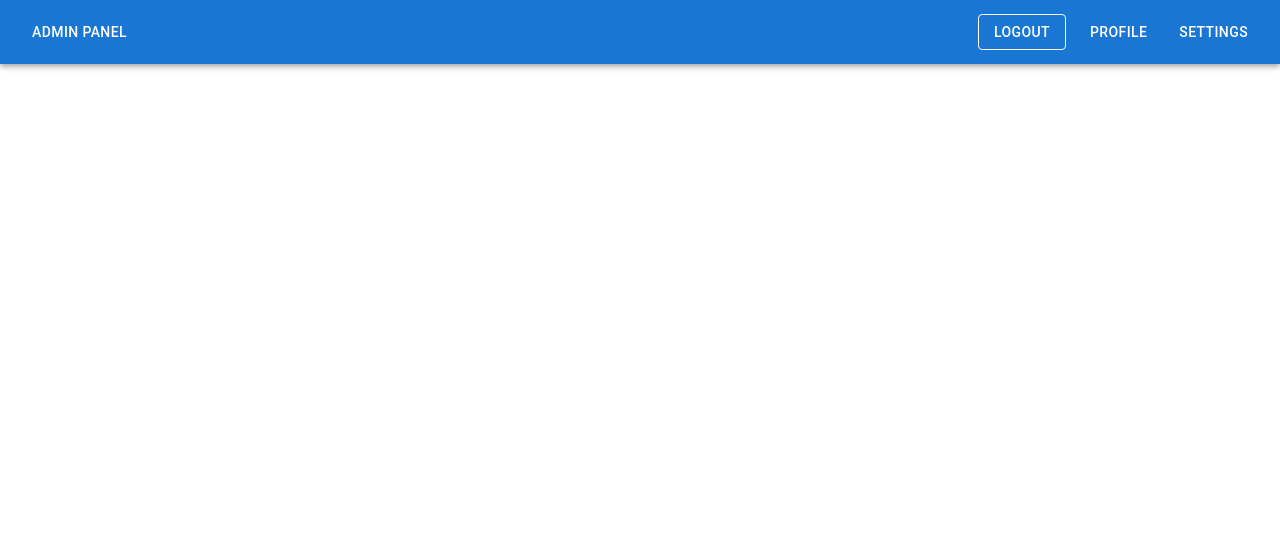
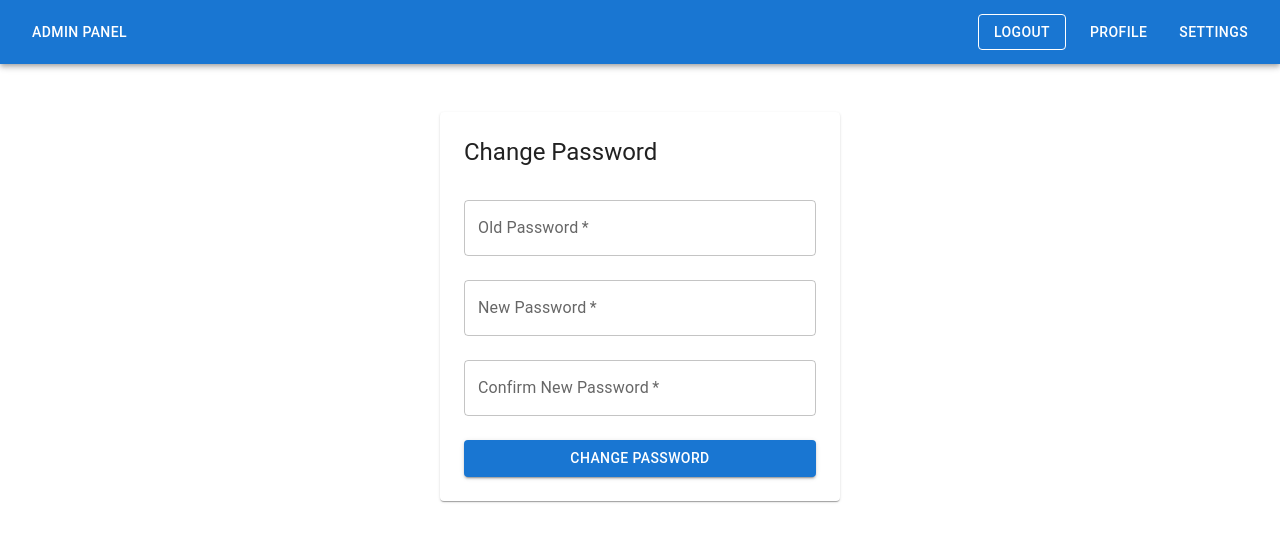
Before and after one commit to nikunjjadav123/medicine-system-node-prism-redis, a React (Vite) app in the folder admin-panel/: page /change-password in a window 1280 px wide. Shown: the top 542 px of the page. Built offline with nearby package versions, Linux system fonts and the light colour scheme; no server answers; sample sign-in values are in the browser's storage.

Commit message:
Change Password Logic Done Frontend site and also put some condition to hide some settings for normal admin and users

```diff
--- a/admin-panel/package.json
+++ b/admin-panel/package.json
@@ -15,6 +15,7 @@
     "@mui/icons-material": "^7.3.6",
     "@mui/material": "^7.3.6",
     "axios": "^1.13.2",
+    "jwt-decode": "^4.0.0",
     "react": "^19.2.0",
     "react-dom": "^19.2.0",
     "react-router-dom": "^7.11.0"
--- a/admin-panel/src/components/Navbar.jsx
+++ b/admin-panel/src/components/Navbar.jsx
@@ -1,12 +1,13 @@
 import { Link, useNavigate } from "react-router-dom";
+import { useAuth } from "../context/AuthContext";
 import { AppBar, Toolbar, Typography, Button, Box } from "@mui/material";
 
 export default function Navbar() {
   const navigate = useNavigate();
-  const token = localStorage.getItem("token");
+  const { user, logout } = useAuth();
 
-  const logout = () => {
-    localStorage.removeItem("token");
+  const handleLogout = () => {
+    logout();
     navigate("/login", { replace: true });
   };
 
@@ -14,21 +15,25 @@ export default function Navbar() {
     <AppBar position="static" color="primary">
       <Toolbar sx={{ display: "flex", justifyContent: "space-between" }}>
 
-        <Typography variant="h6" component="div">
-              <Button
-                component={Link}
-                to="/dashboard"
-                color="inherit"
-              >Admin Panel</Button>
+        {/* Logo / Title */}
+        <Typography variant="h6">
+          <Button
+            component={Link}
+            to="/dashboard"
+            color="inherit"
+          >
+            Admin Panel
+          </Button>
         </Typography>
 
+        {/* Right side */}
         <Box sx={{ display: "flex", gap: 2 }}>
-          {token && (
+          {user ? (
             <>
               <Button
                 variant="outlined"
                 color="inherit"
-                onClick={logout}
+                onClick={handleLogout}
               >
                 Logout
               </Button>
@@ -40,6 +45,7 @@ export default function Navbar() {
               >
                 Profile
               </Button>
+
               <Button
                 component={Link}
                 to="/settings"
@@ -48,6 +54,14 @@ export default function Navbar() {
                 Settings
               </Button>
             </>
+          ) : (
+            <Button
+              component={Link}
+              to="/login"
+              color="inherit"
+            >
+              Login
+            </Button>
           )}
         </Box>
 
@@ -55,29 +69,3 @@ export default function Navbar() {
     </AppBar>
   );
 }
-
-const styles = {
-  nav: {
-    display: "flex",
-    justifyContent: "space-between",
-    alignItems: "center",
-    padding: "12px 20px",
-    background: "#222",
-    color: "#fff",
-  },
-  logo: {
-    margin: 0,
-  },
-  links: {
-    display: "flex",
-    gap: "15px",
-    alignItems: "center",
-  },
-  logoutBtn: {
-    background: "red",
-    color: "white",
-    border: "none",
-    padding: "6px 12px",
-    cursor: "pointer",
-  },
-};
--- /dev/null
+++ b/admin-panel/src/components/SuperAdminOnly.jsx
@@ -0,0 +1,8 @@
+import { useAuth } from "../context/AuthContext";
+
+const SuperAdminOnly = ({ children }) => {
+  const { user } = useAuth();
+  return user?.role === "SUPER_ADMIN" ? children : null;
+};
+
+export default SuperAdminOnly;
--- /dev/null
+++ b/admin-panel/src/context/AuthContext.jsx
@@ -0,0 +1,45 @@
+import { createContext, useContext, useEffect, useState } from "react";
+import { jwtDecode } from "jwt-decode";
+
+const AuthContext = createContext(null);
+
+export const AuthProvider = ({ children }) => {
+  const [user, setUser] = useState(null);
+
+  // On page reload
+  useEffect(() => {
+    const token = localStorage.getItem("token");
+    if (!token) return;
+
+    try {
+      setUser(jwtDecode(token));
+    } catch {
+      localStorage.removeItem("token");
+      setUser(null);
+    }
+  }, []);
+
+  // 🔥 MUST be used after login
+  const login = (token) => {
+    try {
+      localStorage.setItem("token", token);
+      const decoded = jwtDecode(token);
+      setUser(decoded); // <-- instant navbar update
+    } catch (err) {
+      console.error("Login token invalid", err);
+    }
+  };
+
+  const logout = () => {
+    localStorage.removeItem("token");
+    setUser(null);
+  };
+
+  return (
+    <AuthContext.Provider value={{ user, login, logout }}>
+      {children}
+    </AuthContext.Provider>
+  );
+};
+
+export const useAuth = () => useContext(AuthContext);
--- a/admin-panel/src/main.jsx
+++ b/admin-panel/src/main.jsx
@@ -2,13 +2,15 @@ import React from "react";
 import ReactDOM from "react-dom/client";
 import App from "./App.jsx";
 import { ThemeModeProvider } from "./context/ThemeContext";
-
+import { AuthProvider } from "./context/AuthContext";
 const root = document.getElementById("root");
 
 ReactDOM.createRoot(root).render(
   <React.StrictMode>
-     <ThemeModeProvider>
-      <App />
-     </ThemeModeProvider>
+    <AuthProvider>
+      <ThemeModeProvider>
+        <App />
+      </ThemeModeProvider>
+    </AuthProvider>
   </React.StrictMode>
 );
--- a/admin-panel/src/pages/AppSettings.jsx
+++ b/admin-panel/src/pages/AppSettings.jsx
@@ -2,11 +2,10 @@ import { Box, Switch, Typography, Paper } from "@mui/material";
 import { useThemeMode } from "../context/ThemeContext";
 import LockOutlinedIcon from "@mui/icons-material/LockOutlined";
 import SettingsIcon from "@mui/icons-material/Settings";
-import PersonOutlineIcon from "@mui/icons-material/PersonOutline";
 import LanguageIcon from "@mui/icons-material/Language";
 import DangerousIcon from "@mui/icons-material/Dangerous";
-
-
+import SuperAdminOnly from "../components/SuperAdminOnly";
+import { Link } from "react-router-dom";
 export default function AppSettings() {
   const { mode, toggleTheme } = useThemeMode();
 
@@ -53,19 +52,45 @@ export default function AppSettings() {
             gap: 1.5,
           }}
         >
-          <Typography>
+          <Typography
+            component={Link}
+            to="/change-password"
+            sx={{
+              color: mode === "dark"
+                ? "rgba(255, 255, 255, 0.87)"
+                : "rgba(0, 0, 0, 0.87)",
+              textDecoration: "none",
+              "&:hover": {
+                textDecoration: "underline",
+              },
+            }}
+          >
             Change admin password
           </Typography>
 
-          <Typography>
+          <Typography
+            component={Link}
+            to="/forge-logut-all"
+            sx={{
+              color: mode === "dark"
+                ? "rgba(255, 255, 255, 0.87)"
+                : "rgba(0, 0, 0, 0.87)",
+              textDecoration: "none",
+              "&:hover": {
+                textDecoration: "underline",
+              },
+            }}
+          >
             Force logout all sessions
           </Typography>
-
+         <SuperAdminOnly>
             <Typography>
               IP allowlist / blocklist
             </Typography>
+         </SuperAdminOnly>
         </Box>
       </Paper>
+      <SuperAdminOnly>
           <Paper sx={{ p: 3, mt: 3 }}>
             <Box sx={{ display: "flex", alignItems: "center", mb: 2 }}>
               <LanguageIcon sx={{ mr: 1 }} />
@@ -121,6 +146,7 @@ export default function AppSettings() {
               </Typography>
             </Box>
           </Paper>
+      </SuperAdminOnly>
     </Box>
   );
 }
--- /dev/null
+++ b/admin-panel/src/pages/ChangePassword.jsx
@@ -0,0 +1,119 @@
+import { useState } from "react";
+import {
+  Box,
+  Button,
+  Paper,
+  TextField,
+  Typography,
+  Alert,
+} from "@mui/material";
+import api from "../services/api";
+
+const ChangePassword = () => {
+  const [form, setForm] = useState({
+    oldPassword: "",
+    newPassword: "",
+    confirmPassword: "",
+  });
+
+  const [loading, setLoading] = useState(false);
+  const [error, setError] = useState("");
+  const [success, setSuccess] = useState("");
+
+  const handleChange = (e) => {
+    setForm({ ...form, [e.target.name]: e.target.value });
+  };
+
+  const handleSubmit = async (e) => {
+    e.preventDefault();
+
+    setError("");
+    setSuccess("");
+
+    if (form.newPassword !== form.confirmPassword) {
+      return setError("New password and confirm password do not match");
+    }
+
+    try {
+      setLoading(true);
+
+      await api.put("/api/change-password", {
+        oldPassword: form.oldPassword,
+        newPassword: form.newPassword,
+      });
+
+      setSuccess("Password changed successfully");
+      setForm({
+        oldPassword: "",
+        newPassword: "",
+        confirmPassword: "",
+      });
+    } catch (err) {
+      setError(
+        err.response?.data?.message || "Failed to change password"
+      );
+    } finally {
+      setLoading(false);
+    }
+  };
+
+  return (
+    <Box sx={{ maxWidth: 400, mx: "auto", mt: 6 }}>
+      <Paper sx={{ p: 3 }}>
+        <Typography variant="h5" mb={2}>
+          Change Password
+        </Typography>
+
+        {error && <Alert severity="error">{error}</Alert>}
+        {success && <Alert severity="success">{success}</Alert>}
+
+        <Box component="form" onSubmit={handleSubmit} mt={2}>
+          <TextField
+            fullWidth
+            margin="normal"
+            label="Old Password"
+            name="oldPassword"
+            type="password"
+            value={form.oldPassword}
+            onChange={handleChange}
+            required
+          />
+
+          <TextField
+            fullWidth
+            margin="normal"
+            label="New Password"
+            name="newPassword"
+            type="password"
+            value={form.newPassword}
+            onChange={handleChange}
+            required
+          />
+
+          <TextField
+            fullWidth
+            margin="normal"
+            label="Confirm New Password"
+            name="confirmPassword"
+            type="password"
+            value={form.confirmPassword}
+            onChange={handleChange}
+            required
+          />
+
+          <Button
+            type="submit"
+            variant="contained"
+            fullWidth
+            sx={{ mt: 2 }}
+            disabled={loading}
+          >
+            {loading ? "Updating..." : "Change Password"}
+          </Button>
+        </Box>
+      </Paper>
+    </Box>
+  );
+};
+
+export default ChangePassword;
--- a/admin-panel/src/routes/AppRoutes.jsx
+++ b/admin-panel/src/routes/AppRoutes.jsx
@@ -3,6 +3,7 @@ import Login from "../pages/Login";
 import Dashboard from "../pages/Dashboard";
 import Profile from "../pages/Profile";
 import EditProfile from "../pages/EditProfile";
+import ChangePassword from "../pages/ChangePassword";
 import ProtectedRoute from "../components/ProtectedRoute";
 import PublicRoute from "../components/PublicRoute";
 import Settings from "../pages/AppSettings";
@@ -21,6 +22,7 @@ export default function AppRoutes() {
       <Route path="/profile" element={ <ProtectedRoute><Profile /></ProtectedRoute>} />
       <Route path="/edit-profile" element={<ProtectedRoute><EditProfile /></ProtectedRoute>} />
       <Route path="/settings" element={<ProtectedRoute><Settings /></ProtectedRoute>} />
+      <Route path="/change-password" element={<ProtectedRoute><ChangePassword /></ProtectedRoute>} />
     </Routes>
   );
 }
```
Also changed, not shown: admin-panel/src/pages/Login.jsx (+35 -26 lines), 1 other file (tests, documents, lock files or other folders). Lines whose indentation alone changed are shown as unchanged.
